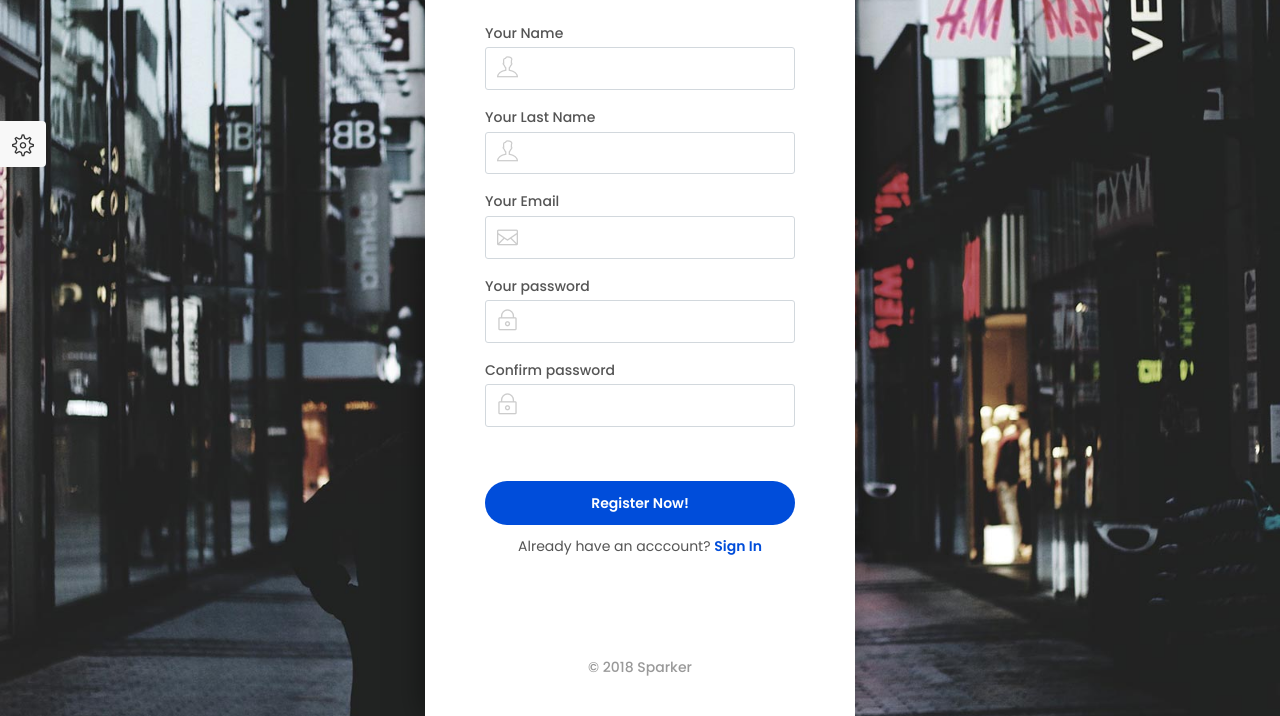
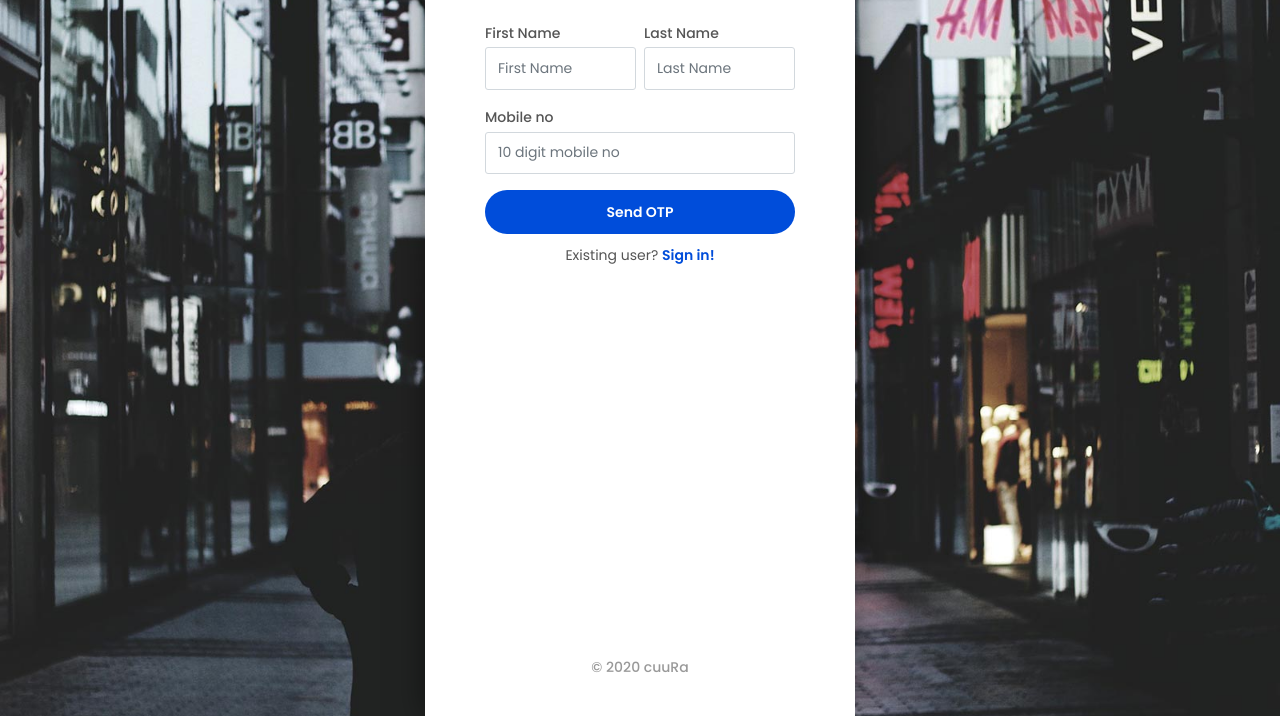
Before and after one commit to cooldhiraj/sparker, a plain HTML site: page register.html in a window 1280 px wide. Shown: the part 84-800 px from the top of the page. Drawn offline with Linux system fonts and the light colour scheme.

Commit message:
login n reg

```diff
--- a/register.html
+++ b/register.html
@@ -1,6 +1,5 @@
 <!DOCTYPE html>
 <html lang="en">
-
 
 
 <head>
@@ -15,8 +14,10 @@
 	<link rel="shortcut icon" href="img/favicon.ico" type="image/x-icon">
 	<link rel="apple-touch-icon" type="image/x-icon" href="img/apple-touch-icon-57x57-precomposed.png">
 	<link rel="apple-touch-icon" type="image/x-icon" sizes="72x72" href="img/apple-touch-icon-72x72-precomposed.png">
-    <link rel="apple-touch-icon" type="image/x-icon" sizes="114x114" href="img/apple-touch-icon-114x114-precomposed.png">
-    <link rel="apple-touch-icon" type="image/x-icon" sizes="144x144" href="img/apple-touch-icon-144x144-precomposed.png">
+	<link rel="apple-touch-icon" type="image/x-icon" sizes="114x114"
+		href="img/apple-touch-icon-114x114-precomposed.png">
+	<link rel="apple-touch-icon" type="image/x-icon" sizes="144x144"
+		href="img/apple-touch-icon-144x144-precomposed.png">
 
 	<!-- GOOGLE WEB FONT -->
 	<link href="https://fonts.googleapis.com/css?family=Poppins:300,400,500,600,700" rel="stylesheet">
@@ -34,46 +35,66 @@
 
 </head>
 
-<body id="register_bg">
+<body id="login_bg">
 
 	<nav id="menu" class="fake_menu"></nav>
 
 	<div id="login">
 		<aside>
 			<figure>
-				<a href="index.html"><img src="img/logo_sticky.svg" width="165" height="35" alt="" class="logo_sticky"></a>
+				<a href="index.html"><img src="img/logo_sticky.svg" width="165" height="35" alt=""
+						class="logo_sticky"></a>
 			</figure>
-			<form autocomplete="off">
+
+			<div id="sendOTP" style="display: block;">
+				<!-- <form> -->
+				<div class="row no-gutters">
+					<div class="col-6 form-group pr-1">
+						<label>First Name</label>
+						<input type="text" class="form-control" placeholder="First Name">
+					</div>
+					<div class="col-6 form-group pl-1">
+						<label>Last Name</label>
+						<input type="text" class="form-control" placeholder="Last Name">
+					</div>
+				</div>
+
 				<div class="form-group">
-					<label>Your Name</label>
-					<input class="form-control" type="text">
-					<i class="ti-user"></i>
+					<label>Mobile no</label>
+					<input type="text" class="form-control" name="mobile" id="mobile" placeholder="10 digit mobile no">
 				</div>
+				<button class="btn_1 rounded full-width" onclick="sendOTP();">Send OTP</button>
+				<div class="text-center add_top_10">Existing user? <strong><a href="login.html">Sign in!</a></strong></div>
+				<!-- </form> -->
+			</div>
+
+			<div id="confirmOTP" style="display: none;">
+				<!-- <form> -->
+
 				<div class="form-group">
-					<label>Your Last Name</label>
-					<input class="form-control" type="text">
-					<i class="ti-user"></i>
+					<label>Confirm your OTP</label>
+					<input type="text" class="form-control" name="otp" id="otp" placeholder="Please enter your otp">
+
 				</div>
-				<div class="form-group">
-					<label>Your Email</label>
-					<input class="form-control" type="email">
-					<i class="icon_mail_alt"></i>
+
+				<div class="clearfix add_bottom_15">
+
+					<div class="float-left mt-1">
+						<a href="javascript:void(0);" onclick="changeMobile()" style="color: #555;">Change Mobile no ?</a>
 					</div>
-				<div class="form-group">
-					<label>Your password</label>
-					<input class="form-control" type="password" id="password1">
-					<i class="icon_lock_alt"></i>
+
+					<div class="float-right mt-1">
+						<a  href="javascript:void(0);" onclick="resendOTP()" style="color: #555;">Resend OTP</a>
 					</div>
-				<div class="form-group">
-					<label>Confirm password</label>
-					<input class="form-control" type="password" id="password2">
-					<i class="icon_lock_alt"></i>
+
 				</div>
-				<div id="pass-info" class="clearfix"></div>
-				<a href="#0" class="btn_1 rounded full-width add_top_30">Register Now!</a>
-				<div class="text-center add_top_10">Already have an acccount? <strong><a href="login.html">Sign In</a></strong></div>
-			</form>
-			<div class="copy">© 2018 Sparker</div>
+
+				<button class="btn_1 rounded full-width">Confirm and Login</button>
+
+				<!-- </form> -->
+			</div>
+
+			<div class="copy">© 2020 cuuRa</div>
 		</aside>
 	</div>
 	<!-- /login -->
@@ -83,32 +104,28 @@
 	<script src="js/functions.js"></script>
 	<script src="assets/validate.js"></script>
 
-	<!-- SPECIFIC SCRIPTS -->
-	<script src="js/pw_strenght.js"></script>
+	<script>
 
-	<!-- COLOR SWITCHER  -->
-	<script src="js/switcher.js"></script>
-	<div id="style-switcher">
-		<h6>Color Switcher <a href="#"><i class="ti-settings"></i></a></h6>
-		<div>
-			<ul class="colors" id="color1">
-				<li><a href="#" class="default" title="Default"></a></li>
-				<li><a href="#" class="aqua" title="Aqua"></a></li>
-				<li><a href="#" class="green_switcher" title="Green"></a></li>
-				<li><a href="#" class="orange" title="Orange"></a></li>
-				<li><a href="#" class="beige" title="Beige"></a></li>
-				<li><a href="#" class="gray" title="Gray"></a></li>
-				<li><a href="#" class="green-2" title="Green"></a></li>
-				<li><a href="#" class="navy" title="Navy"></a></li>
-				<li><a href="#" class="peach" title="Peach"></a></li>
-				<li><a href="#" class="purple" title="Purple"></a></li>
-				<li><a href="#" class="red" title="Red"></a></li>
-				<li><a href="#" class="violet" title="Violet"></a></li>
-			</ul>
-		</div>
-	</div>
+		function sendOTP() {
+
+			$("#sendOTP").css("display", "none");
+			$("#confirmOTP").css("display", "block");
+			$("#resend").attr("disabled", true);
+			setTimeout(function () { $("#resend").attr("disabled", false); }, 10000);
+
+		}
+
+		function changeMobile() {
+			$("#confirmOTP").css("display", "none");
+			$("#sendOTP").css("display", "block");
+		}
+
+		function resendOTP() {
+			alert("Resend OTP");
+		}
+
+	</script>
 
 </body>
 
-
 </html>
```
Also changed, not shown: login.html (+8 -7 lines). Lines whose indentation alone changed are shown as unchanged.
